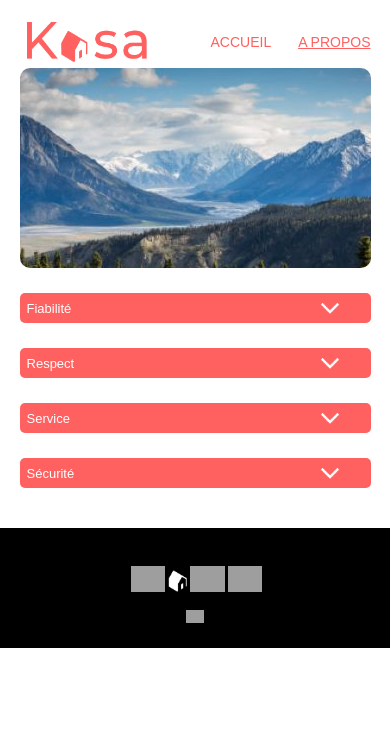
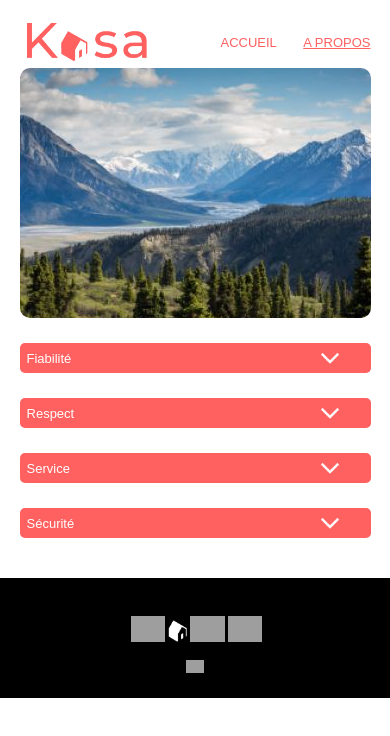
Before and after one commit to monikanaglak/Kasa, a React (Create React App) app: page /apropos in a window 390 px wide. Shown: the top 736 px of the page. Built offline with nearby package versions, Linux system fonts and the light colour scheme; grey boxes are pictures that could not be loaded.

Commit message:
with resp

```diff
--- a/src/index.css
+++ b/src/index.css
@@ -212,7 +212,7 @@ img.photo_appartment {
 }
 .text_equipement span{
   margin-left: 15px;
-
+  gap:1px;
 }
 .arrow {
   background-color: #ff6060;
@@ -428,20 +428,19 @@ img.photo_appartment {
 @media screen and (max-width: 430px) {
   body {
     width: 100%;
-    overflow-x: hidden;
   }
   .header_top {
     width: 90%;
-    padding-top: 10px;
+    padding-top: 20px;
   }
   .logo {
     width: 120px;
-    height: 40px;
+    height: 38px;
   }
   nav {
-    font-size: 14px;
+    font-size: 13px;
     text-transform: uppercase;
-    width: 170px;
+    width: 160px;
   }
   .hero_image {
     max-width: 87%;
@@ -475,10 +474,10 @@ img.photo_appartment {
   .hero_image_apropos {
     background-image: url("../public/images/secondsecond.jpg");
     width: 90%;
-    height: 200px;
+    height: 250px;
     margin: auto;
     border-radius: 10px;
-    object-fit: fill;
+    object-fit: cover;
   }
   .container_apropos {
     width: 90%;
@@ -541,14 +540,13 @@ img.photo_appartment {
     margin-top: 10px;
   }
   .dropdown_container {
-    margin-top: 20px;
     display: flex;
     flex-direction: column;
     gap: 3px;
     height: auto;
     width: 90%;
     margin: auto;
-    margin-top: 35px;
+    margin-top: 15px;
     flex-grow: 1;
   }
   .dropdown_article {
@@ -622,7 +620,6 @@ img.photo_appartment {
   .single_tag {
     font-size: 10px;
     font-weight: 500;
-    padding: 7px;
   }
   .container_footer {
     margin-top: 40px;
@@ -670,13 +667,16 @@ img.photo_appartment {
     margin-top: 85px;
   }
   .text-errordeux {
-    margin-top: 12px;
+    margin-top: 7px;
   }
   .text_equipement {
     font-size: 12px;
   }
   .text_equipement span {
     margin-left: 5px;
-    padding: 3px;
+    padding: 1px;
+  }
+  .single_tag{
+    border-radius: 5px;
   }
 }
```
